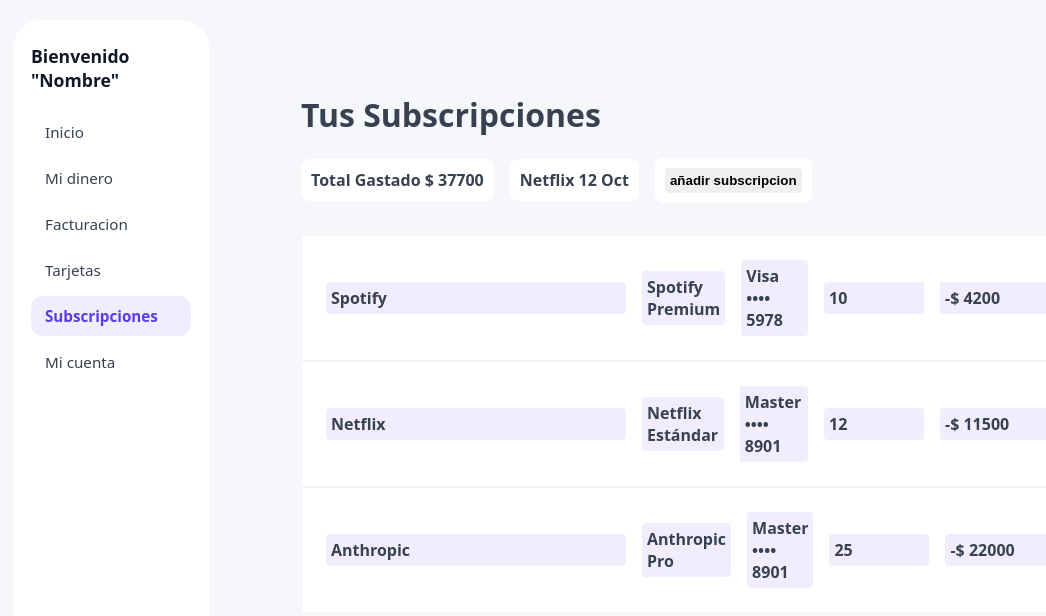
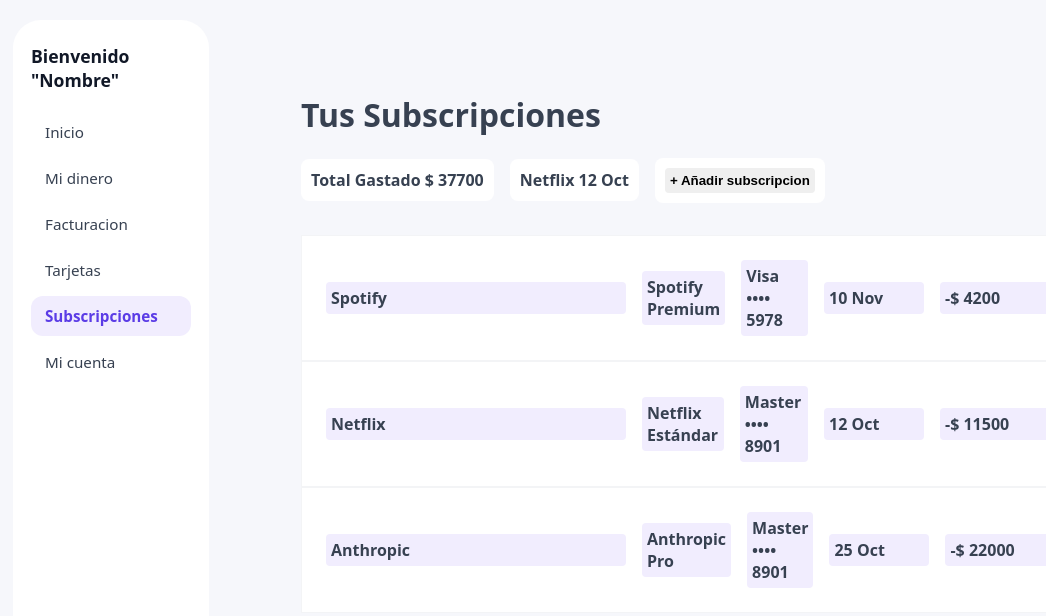
Before and after one commit to tomisanti05/Sistema-Gestion-Finanzas, a React (Vite) app in the folder apps/frontend/: page /subscripciones in a window 1280 px wide. Shown: the top 616 px of the page, without its empty margins (7-1053 px from the left). Built offline with nearby package versions, Linux system fonts and the light colour scheme.

Commit message:
cambio formato dia de cobro

```diff
--- a/apps/frontend/src/pages/subscripciones.tsx
+++ b/apps/frontend/src/pages/subscripciones.tsx
@@ -6,7 +6,7 @@
       plan:string;
       numTarjeta: string;
       monto:number;
-      diaCobro: number;
+      diaCobro: string;
   }
 
   const SubscripcionesPrueba: Subscripcion [] = [
@@ -16,7 +16,7 @@
     plan: "Spotify Premium",
     numTarjeta: "Visa •••• 5978",
     monto: 4200,
-    diaCobro: 10,
+    diaCobro: "10 Nov",
   },
   {
     id: "sub-2",
@@ -24,7 +24,7 @@
     plan: "Netflix Estándar",
     numTarjeta: "Master •••• 8901",
     monto: 11500,
-    diaCobro: 12,
+    diaCobro: "12 Oct",
   },
   {
     id: "sub-3",
@@ -32,7 +32,7 @@
     plan: "Anthropic Pro",
     numTarjeta: "Master •••• 8901",
     monto: 22000,
-    diaCobro: 25,
+    diaCobro: "25 Oct",
   },
   ]
 export default function Subscripciones() {
@@ -55,7 +55,7 @@
         </span>
         <span className="nueva-sub">
             <button>
-              añadir subscripcion
+               + Añadir subscripcion
             </button>
         </span>
       </div>
```
